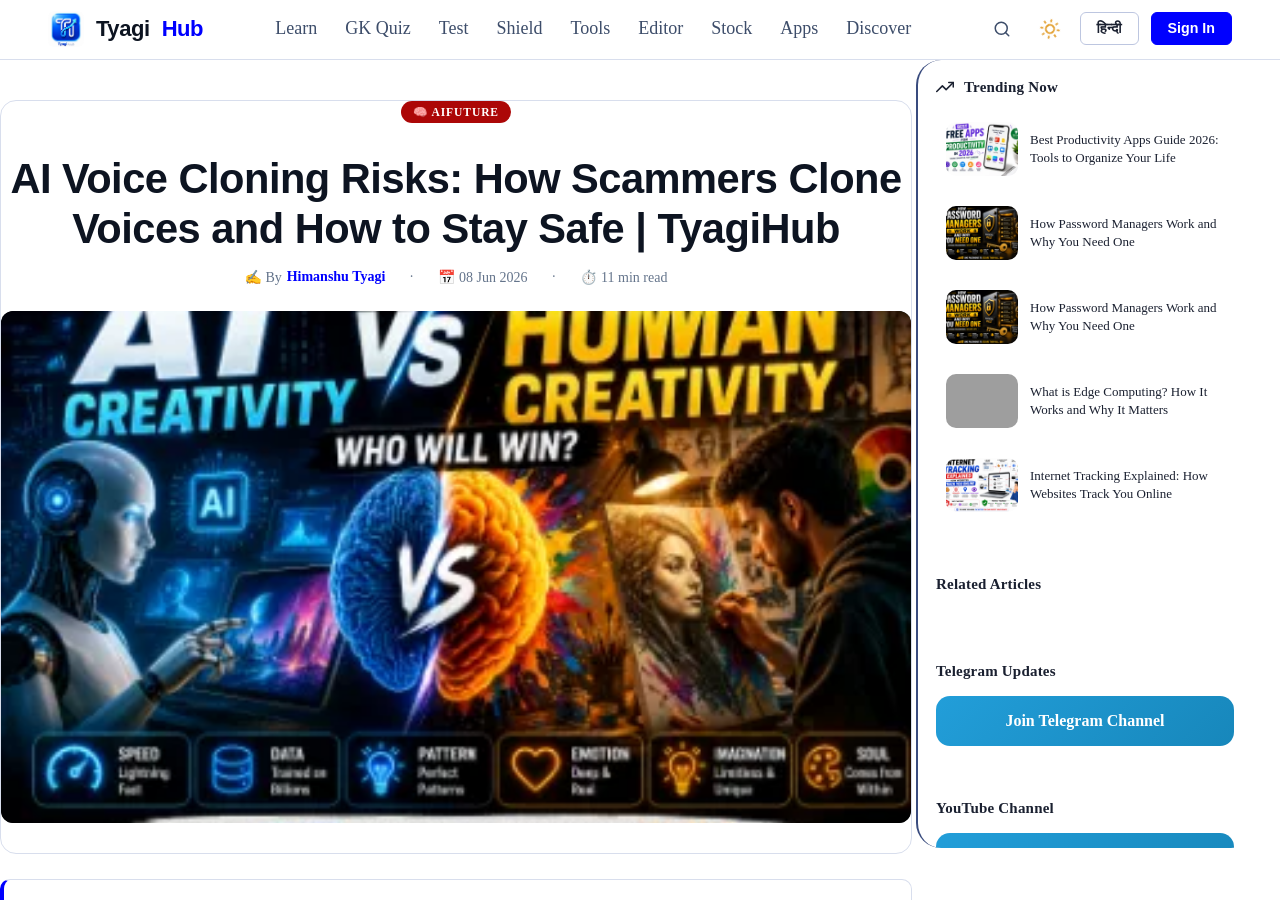
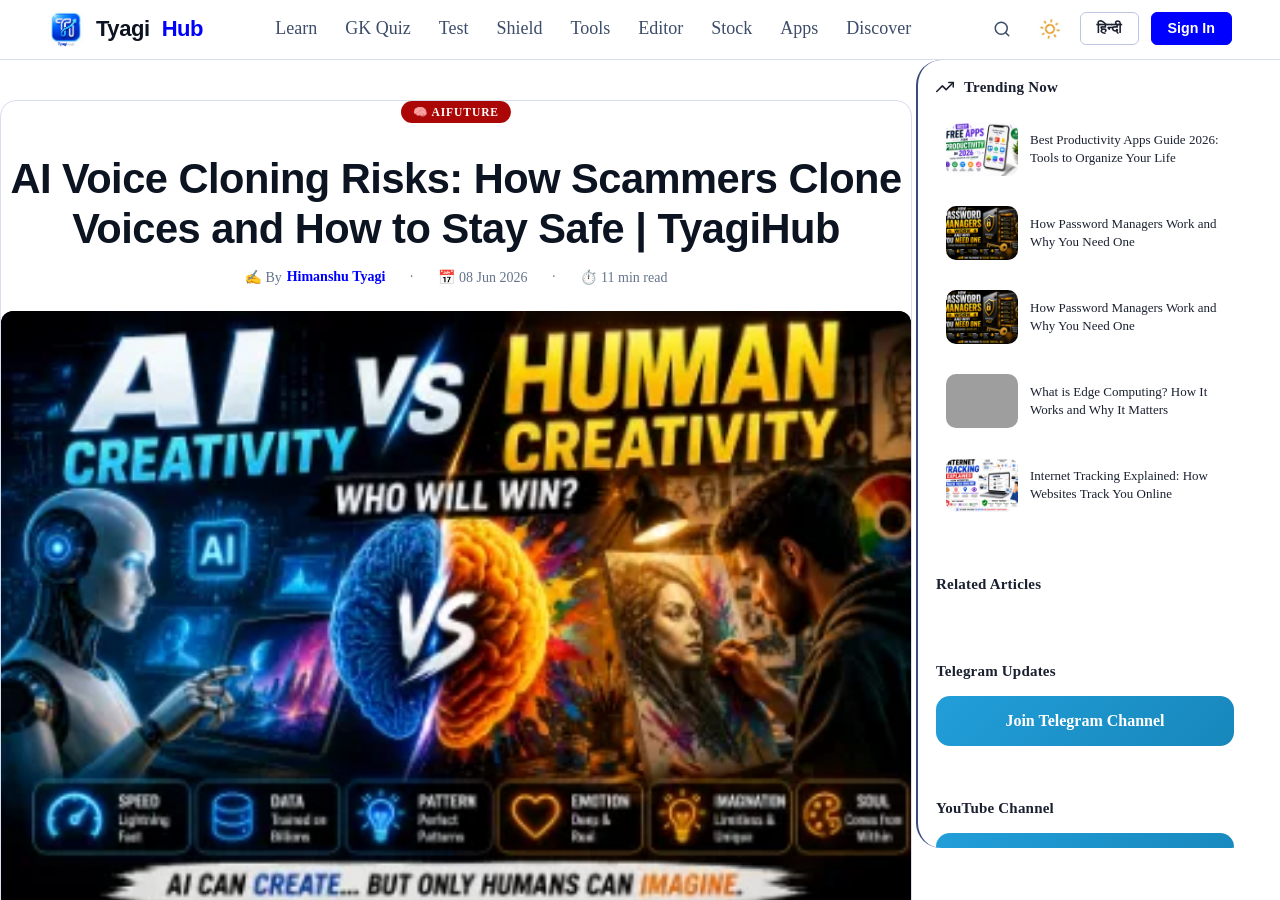
Before and after one commit to HimanshuTyagiJi/TyagiHub, a Jekyll site: the page built from _posts/2026-06-08-ai-voice-cloning-risks.html, in a window 1280 px wide and 900 px high. Built offline with Jekyll 4.4.1, drawn with Linux system fonts in a browser that asks for light colours; grey boxes are pictures that could not be loaded.

Commit message:
Update discover.html

```diff
--- a/_layouts/discover.html
+++ b/_layouts/discover.html
@@ -36,13 +36,11 @@ layout: default
 				</div>
 
 				{% if page.image %}
-					<div class="post-hero-img" id="post-hero-wrap" style="margin-bottom: 30px; text-align: center; width: 100%; max-width: 1280px; aspect-ratio: 16 / 9; background: #111216; border-radius: 12px; overflow: hidden; position: relative;">
+					<div class="post-hero-img" id="post-hero-wrap" style="margin-bottom: 30px; text-align: center; width: 100%; max-width: 1280px; background: #111216; border-radius: 12px; overflow: hidden; position: relative;">
 						<img src="{{ page.image | relative_url }}"
                              alt="{{ page.title }}"
-                             width="1280"
-                             height="720"
                              loading="eager"
-                             style="width: 100%; height: 100%; object-fit: cover; display: block; border-radius: 12px; box-shadow: 0 4px 15px rgba(0,0,0,0.15);">
+                             style="width: 100%; height: auto; max-height: 750px; object-fit: contain; display: block; margin: 0 auto; border-radius: 12px; box-shadow: 0 4px 15px rgba(0,0,0,0.15);">
 					</div>
 				{% endif %}
 			</div>
```
